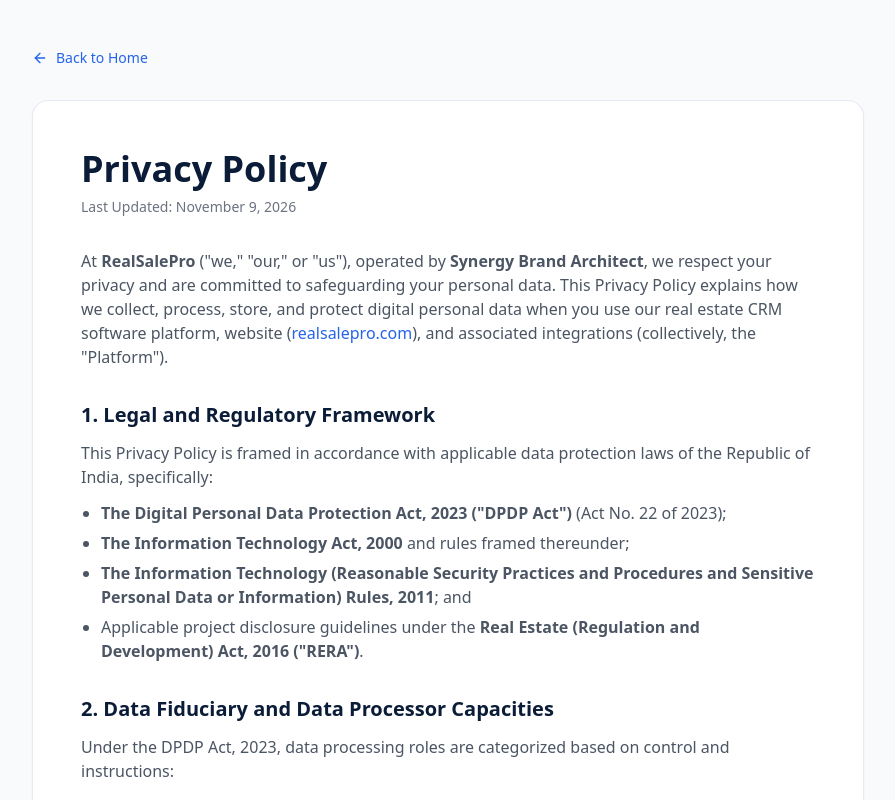
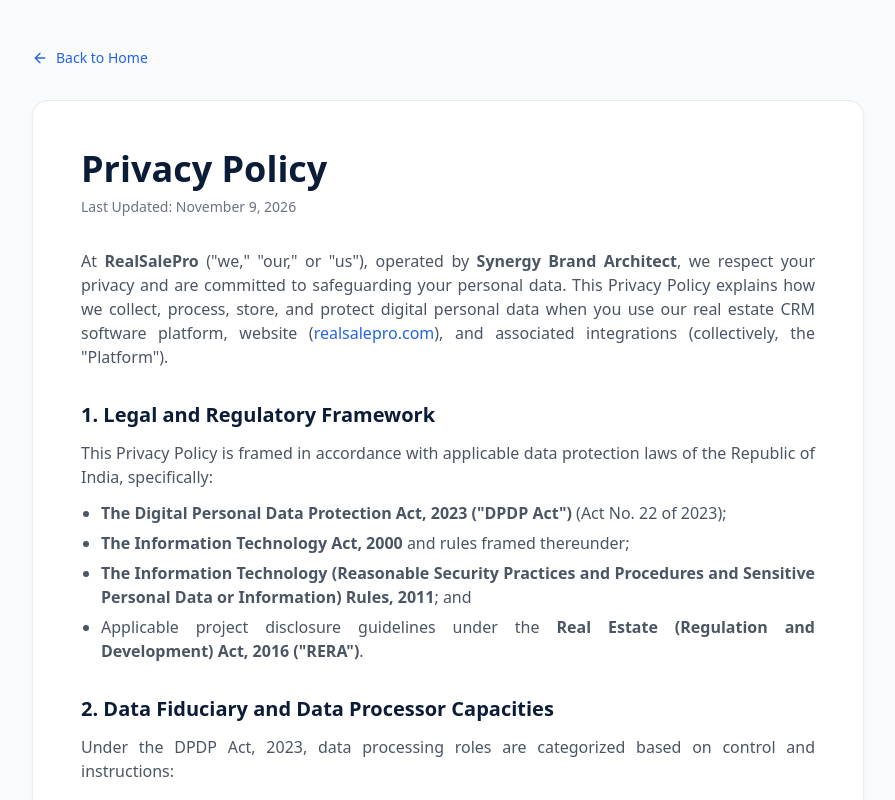
Before and after one commit to kumaranujranchi/salespro, a React (Vite) app: page /privacy in a window 1280 px wide. Shown: the top 800 px of the page, without its empty margins (192-1087 px from the left). Built offline with nearby package versions, Linux system fonts and the light colour scheme.

Commit message:
style(privacy): justify body text for clean legal document alignment

```diff
--- a/src/pages/PrivacyPolicy.tsx
+++ b/src/pages/PrivacyPolicy.tsx
@@ -15,7 +15,7 @@ export function PrivacyPolicy() {
           <h1 className="text-3xl md:text-4xl font-bold text-[#0A1C37] mb-2">Privacy Policy</h1>
           <p className="text-gray-500 mb-8 text-sm">Last Updated: November 9, 2026</p>
 
-          <div className="prose prose-blue max-w-none text-gray-600 space-y-8 text-sm sm:text-base leading-relaxed">
+          <div className="prose prose-blue max-w-none text-gray-600 space-y-8 text-sm sm:text-base leading-relaxed text-justify [text-align-last:left] prose-headings:text-left">
 
             {/* Introduction */}
             <section>
```
Also changed, not shown: 7 other files (tests, documents, lock files or other folders).
